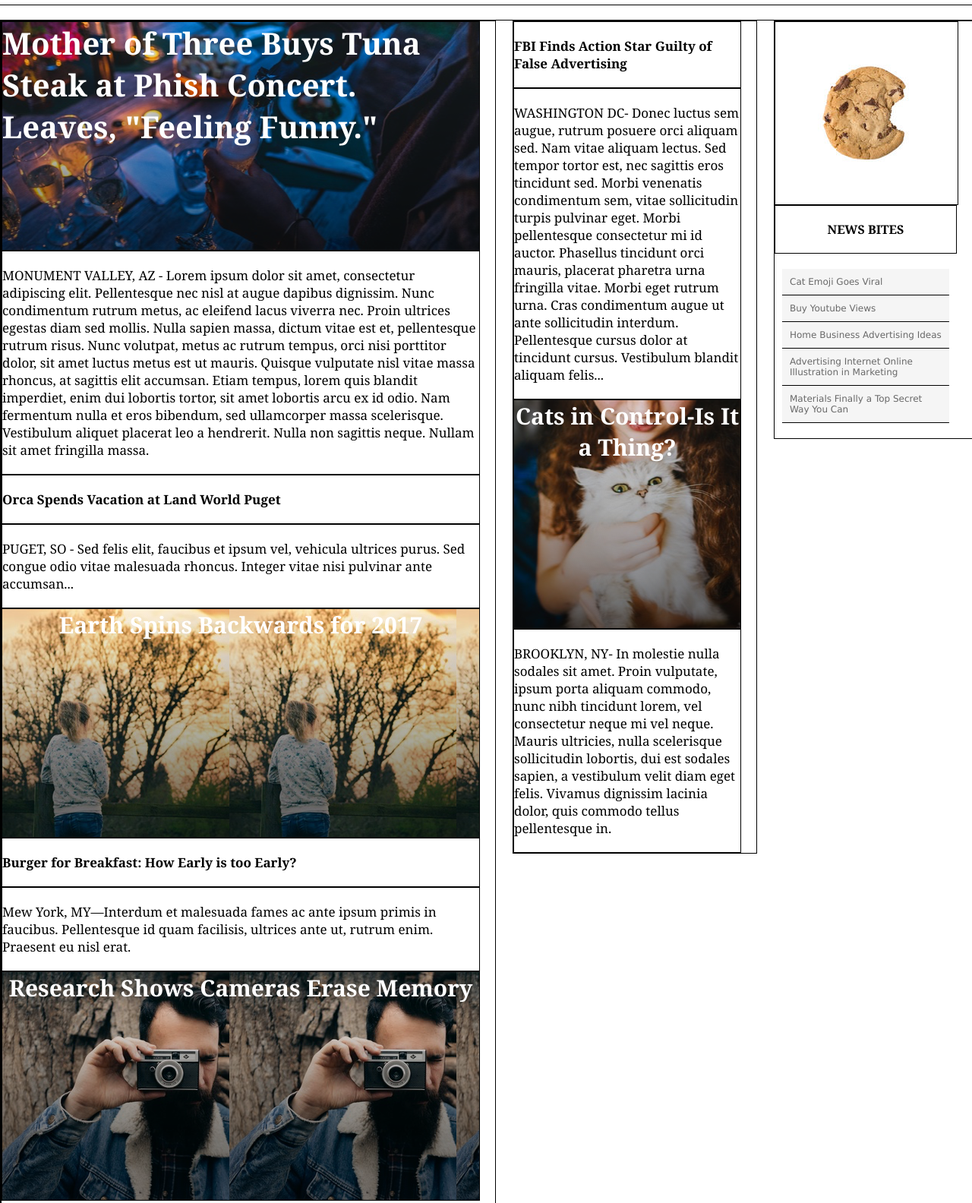
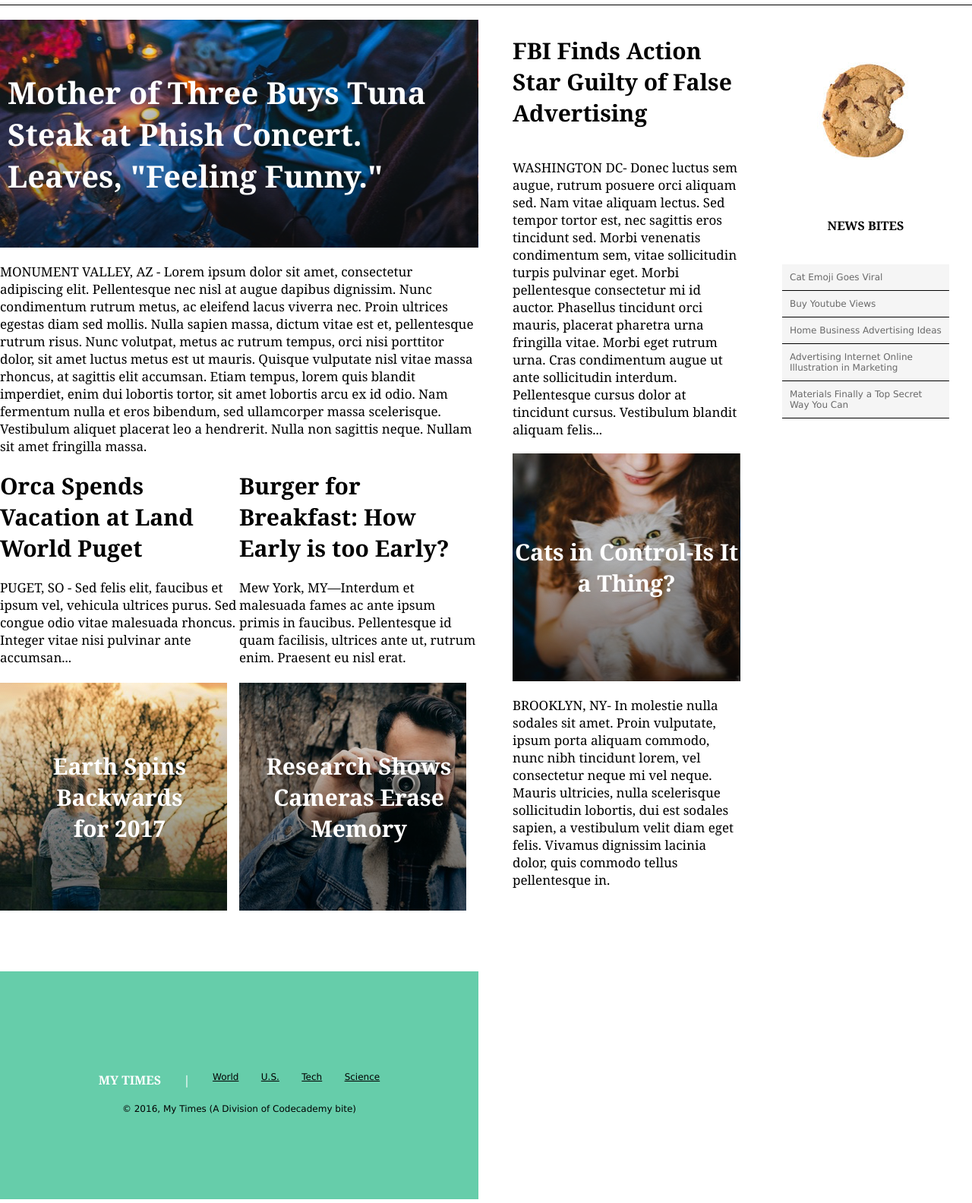
Before and after one commit to mousaayoubi/mytimes, a plain HTML site: page index.html in a window 1280 px wide. Shown: the part 74-1658 px from the top of the page at 76% size. Drawn offline with Linux system fonts and the light colour scheme.

Commit message:
Adjust layout and font sizes

```diff
--- a/index.html
+++ b/index.html
@@ -41,28 +41,32 @@
 				MONUMENT VALLEY, AZ - Lorem ipsum dolor sit amet, consectetur adipiscing elit. Pellentesque nec nisl at augue dapibus dignissim. Nunc condimentum rutrum metus, ac eleifend lacus viverra nec. Proin ultrices egestas diam sed mollis. Nulla sapien massa, dictum vitae est et, pellentesque rutrum risus. Nunc volutpat, metus ac rutrum tempus, orci nisi porttitor dolor, sit amet luctus metus est ut mauris. Quisque vulputate nisl vitae massa rhoncus, at sagittis elit accumsan. Etiam tempus, lorem quis blandit imperdiet, enim dui lobortis tortor, sit amet lobortis arcu ex id odio. Nam fermentum nulla et eros bibendum, sed ullamcorper massa scelerisque. Vestibulum aliquet placerat leo a hendrerit. Nulla non sagittis neque. Nullam sit amet fringilla massa.
 			</div>
 
+			<div class="second-container">
+				<div>
 					<div class="column-large--second-title">
 						Orca Spends Vacation at Land World Puget
 					</div>
-
 					<div class="column-large--second-text">
 						PUGET, SO - Sed felis elit, faucibus et ipsum vel, vehicula ultrices purus. Sed congue odio vitae malesuada rhoncus. Integer vitae nisi pulvinar ante accumsan...
 					</div>
-
-			<div class="column-large--third-title">
-				Earth Spins Backwards for 2017
+				</div>
+				<div>
+					<div class="column-large--second-title">
+						Burger for Breakfast: How Early is too Early?
+					</div>
+					<div class="column-large--second-text">
+						Mew York, MY—Interdum et malesuada fames ac ante ipsum primis in faucibus. Pellentesque id quam facilisis, ultrices ante ut, rutrum enim. Praesent eu nisl erat.
+					</div>
+				</div>
 			</div>
 
-			<div class="column-large--fourth-title">
-				Burger for Breakfast: How Early is too Early?
+			<div class="third-container">
+				<div class="third-container--first-image">
+					Earth Spins Backwards <br>for 2017
 				</div>
-
-			<div class="column-large--fourth-text">
-				Mew York, MY—Interdum et malesuada fames ac ante ipsum primis in faucibus. Pellentesque id quam facilisis, ultrices ante ut, rutrum enim. Praesent eu nisl erat.
+				<div class="third-container--second-image">
+					Research Shows Cameras Erase Memory
 				</div>
-
-			<div class="column-large--fifth-title">
-				Research Shows Cameras Erase Memory
 			</div>
 
 			<!-- Footer Section -->
--- a/resources/css/style.css
+++ b/resources/css/style.css
@@ -20,9 +20,6 @@ html, body {
 	height: 60px;
 	width: 300px;
 	padding-left: 30px;
-	border-style: solid;
-	border-width: 1px;
-	border-color: black;
 }
 
 .header-title {
@@ -59,9 +56,6 @@ html, body {
 	position: absolute;
 	justify-content: space-between;
 	width: 100%;
-	border-style: solid;
-	border-width: 1px;
-	border-color: black;
 	overflow: auto;
 	margin-top: 100px;
 }
@@ -72,9 +66,6 @@ html, body {
 	flex-flow: wrap;
 	align-self: flex-start;
 	width: 630px;
-	border-style: solid;
-	border-width: 1px;
-	border-color: black;
 	padding-right: 20px;
 }
 
@@ -84,9 +75,6 @@ html, body {
 	flex-flow: wrap;
 	align-self: flex-start;
 	width: 300px;
-	border-style: solid;
-	border-width: 1px;
-	border-color: black;
 	padding-right: 20px;
 }
 
@@ -96,9 +84,6 @@ html, body {
 	flex-flow: wrap;
 	align-self: flex-start;
 	width: 240px;
-	border-style: solid;
-	border-width: 1px;
-	border-color: black;
 	padding-right: 20px;
 }
 
@@ -107,25 +92,22 @@ html, body {
 .column-large--main-title {
 	display: inline-flex;
 	flex-direction: row;
+	justify-content: center;
+	align-items: center;
 	width: 630px;
-	border-style: solid;
-	border-width: 1px;
-	border-color: black;
 	background-image: url("../images/img-story-main.png");
 	height: 300px;
 	font-family: Georgia;
 	font-weight: bold;
 	font-size: 40px;
 	color: white;
+	padding-left: 10px;
 }
 
 .column-large--main-text {
 	display: inline-flex;
 	flex-direction: row;
 	width: 630px;
-	border-style: solid;
-	border-width: 1px;
-	border-color: black;
 	align-items: center;
 	padding-top: 20px;
 	padding-bottom: 20px;
@@ -134,115 +116,85 @@ html, body {
   	color: black;
 }
 
-.column-large--second-title {
+.second-container {
+	display: inline-flex;
+	flex-direction: row;
+	justify-content: center;
+	width: 630px;
+	height: 280px;
+}
+
+.third-container {
 	display: inline-flex;
 	flex-direction: row;
 	width: 630px;
+	height: 280px;
+}
+
+.box {
+	display: inline-flex;
+	width: 315px;
+	height: 315px;
+}
+
+.column-large--second-title {
+	display: inline-flex;
 	font-family: Georgia;
-	font-size: 17px;
+	font-size: 30px;
 	color: black;
 	font-weight: bold;
-	border-style: solid;
-	border-width: 1px;
-	border-color: black;
-	padding-top: 20px;
+	width: 315px;
 	padding-bottom: 20px;
 }
 
 .column-large--second-text {
 	display: inline-flex;
-	flex-direction: row;
-	width: 630px;
-	border-style: solid;
-	border-width: 1px;
-	border-color: black;
-	align-items: center;
-	padding-top: 20px;
-	padding-bottom: 20px;
+	width: 315px;
 	font-family: Georgia;
- 	font-size: 17px;
-  	color: black;
+	font-size: 17px;
+	color: black;
 }
 
-.column-large--third-title {
+.third-container--first-image {
 	display: inline-flex;
-	flex-direction: row;
-	width: 630px;
-	border-style: solid;
-	border-width: 1px;
-	border-color: black;
+	width: 315px;
+	justify-content: center;
+	align-items: center;
+	text-align: center;
+	flex-wrap: wrap;
 	background-image: url("../images/img-story-2.png");
+	background-repeat: no-repeat;
 	height: 300px;
 	font-family: Georgia;
   	font-weight: bold;
   	font-size: 30px;
   	color: white;
-  	justify-content: flex-start;
-  	flex-direction: column;
-  	text-align: center;
 }
 
-.column-large--fourth-title {
+.third-container--second-image {
 	display: inline-flex;
-	flex-direction: row;
-	width: 630px;
-	font-family: Georgia;
-	font-size: 17px;
-	color: black;
-	font-weight: bold;
-	border-style: solid;
-	border-width: 1px;
-	border-color: black;
-	padding-top: 20px;
-	padding-bottom: 20px;
-}
-
-.column-large--fourth-text {
-	display: inline-flex;
-	flex-direction: row;
-	width: 630px;
-	border-style: solid;
-	border-width: 1px;
-	border-color: black;
+	width: 315px;
+	justify-content: center;
 	align-items: center;
-	font-family: Georgia;
- 	font-size: 17px;
-  	color: black;
-	padding-top: 20px;
-	padding-bottom: 20px;
-}
-
-.column-large--fifth-title {
-	display: inline-flex;
-	flex-direction: row;
-	width: 630px;
-	border-style: solid;
-	border-width: 1px;
-	border-color: black;
-	align-items: center;
+	text-align: center;
+	flex-wrap: wrap;
 	background-image: url("../images/img-story-3.png");
+	background-repeat: no-repeat;
 	height: 300px;
 	font-family: Georgia;
   	font-weight: bold;
   	font-size: 30px;
   	color: white;
-  	justify-content: flex-start;
-  	flex-direction: column;
-  	text-align: center;
 }
-
 /* SECOND COLUMN */
 
 .column-medium--first-title {
 	display: inline-flex;
 	width: 630px;
 	font-family: Georgia;
-	font-size: 17px;
+	font-size: 30px;
 	color: black;
 	font-weight: bold;
-	border-style: solid;
-	border-width: 1px;
-	border-color: black;
 	padding-top: 20px;
 	padding-bottom: 20px;
 }
@@ -250,9 +202,6 @@ html, body {
 .column-medium--first-text {
 	display: inline-flex;
 	width: 630px;
-	border-style: solid;
-	border-width: 1px;
-	border-color: black;
 	align-items: center;
 	font-family: Georgia;
  	font-size: 17px;
@@ -263,18 +212,15 @@ html, body {
 
 .column-medium--second-title {
 	display: inline-flex;
+	justify-content: center;
+	align-items: center;
 	width: 630px;
-	border-style: solid;
-	border-width: 1px;
-	border-color: black;
-	align-items: center;
 	background-image: url("../images/img-story-1.png");
 	height: 300px;
 	font-family: Georgia;
  	font-weight: bold;
   	font-size: 30px;
   	color: white;
-  	justify-content: flex-start;
   	flex-direction: column;
   	text-align: center;
 }
@@ -282,9 +228,6 @@ html, body {
 .column-medium--third-text {
 	display: inline-flex;
 	width: 630px;
-	border-style: solid;
-	border-width: 1px;
-	border-color: black;
 	align-items: center;
 	font-family: Georgia;
  	font-size: 17px;
@@ -298,9 +241,6 @@ html, body {
 .column-small--main-image {
 	display: inline-flex;
 	width: 630px;
-	border-style: solid;
-	border-width: 1px;
-	border-color: black;
 	align-items: center;
 }
 
@@ -311,9 +251,6 @@ html, body {
 	font-size: 16px;
 	color: black;
 	font-weight: bold;
-	border-style: solid;
-	border-width: 1px;
-	border-color: black;
 	padding-top: 20px;
 	padding-bottom: 20px;
 	justify-content: center;
@@ -332,15 +269,15 @@ html, body {
 .bites {
 	display: flex;
 	margin: 0;
-	border-bottom-style: solid;
-	border-width: 1px;
-	border-color: black;
 	background-color: WhiteSmoke;
   	font-family: Verdana;
   	font-size: 12px;
   	color: DimGray;
   	width: 100%;
   	padding: 10px;
+  	border-bottom-style: solid;
+  	border-width: 1px;
+  	border-color: black;
 }
 
 /* FOOTER */
```
Lines whose indentation alone changed are shown as unchanged.
